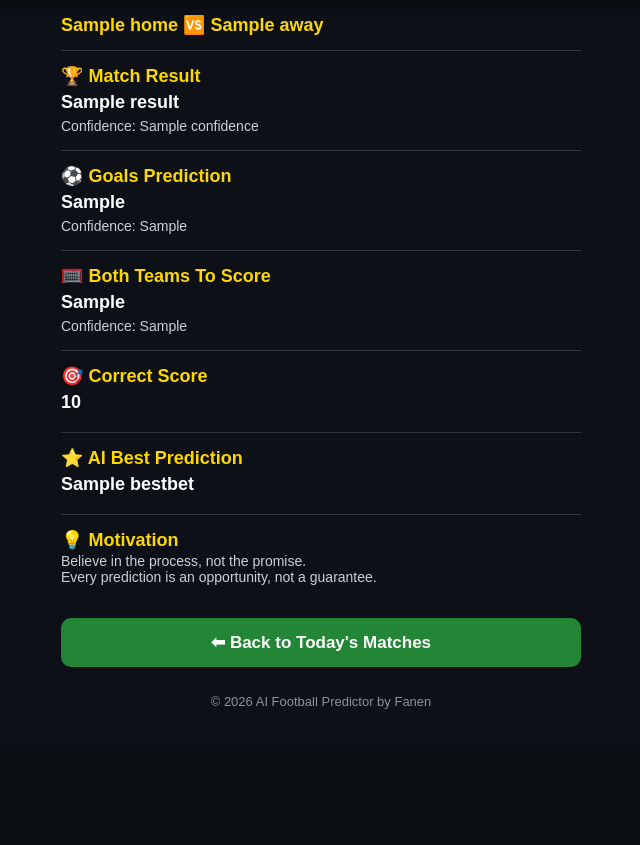
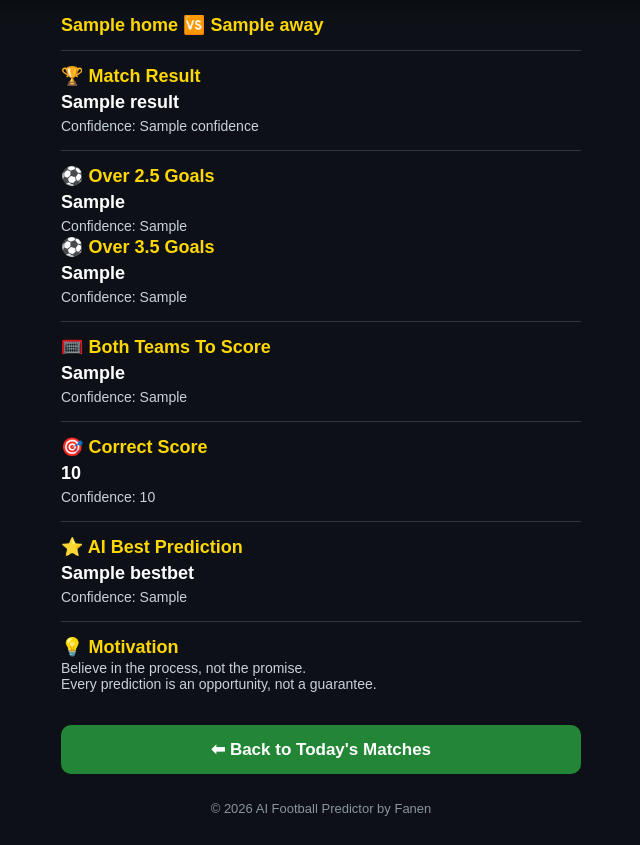
Before and after one commit to fanen2/AI_Football_Predictor, a Flask app: template templates/predict.html in a window 1280 px wide. Shown: the part 160-1005 px from the top of the page, without its empty margins (319-959 px from the left). Before the commit the page ends 869 px from the top, so only its background shows below. Run offline with Flask 3, Linux system fonts and the light colour scheme; the template is opened without the code that fills it: most values are stand-ins (such as "Sample title", 1, 10 or a date in 2020); parts of the project's set-up code (start-up, migrations or seed data) failed here and were passed over.

Commit message:
Add files via upload

```diff
--- a/templates/predict.html
+++ b/templates/predict.html
@@ -40,9 +40,13 @@ href="{{ url_for('static', filename='style.css') }}">
 <hr class="divider">
 
 <div class="match-card">
-<h2>⚽ Goals Prediction</h2>
+<h2>⚽ Over 2.5 Goals</h2>
 <h3>{{ prediction.goal_market }}</h3>
 <p>Confidence: {{ prediction.goal_confidence }}</p>
+
+<h2>⚽ Over 3.5 Goals</h2>
+<h3>{{ prediction.goal35 }}</h3>
+<p>Confidence: {{ prediction.goal35_confidence }}</p>
 </div>
 
 <hr class="divider">
@@ -58,6 +62,7 @@ href="{{ url_for('static', filename='style.css') }}">
 <div class="match-card">
 <h2>🎯 Correct Score</h2>
 <h3>{{ prediction.score }}</h3>
+<p>Confidence: {{ prediction.score_confidence }}</p>
 </div>
 
 <hr class="divider">
@@ -65,6 +70,7 @@ href="{{ url_for('static', filename='style.css') }}">
 <div class="match-card">
 <h2>⭐ AI Best Prediction</h2>
 <h3>{{ prediction.bestbet }}</h3>
+<p>Confidence: {{ prediction.bestbet_confidence }}</p>
 </div>
 
 <hr class="divider">
```
